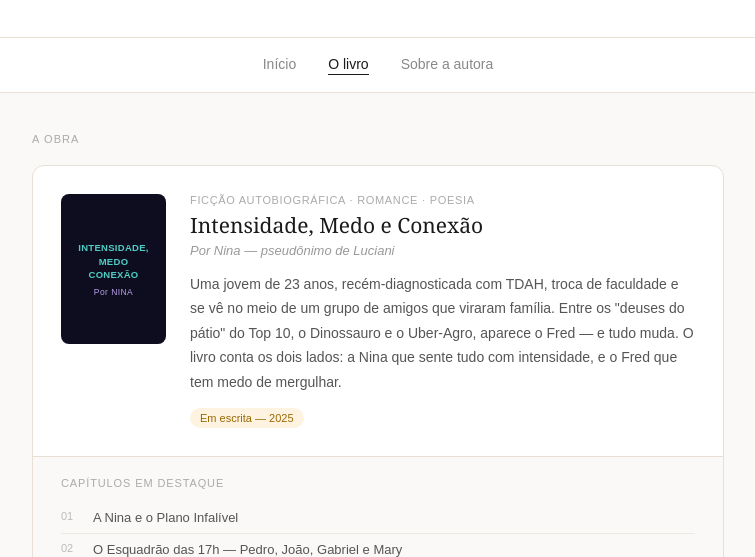
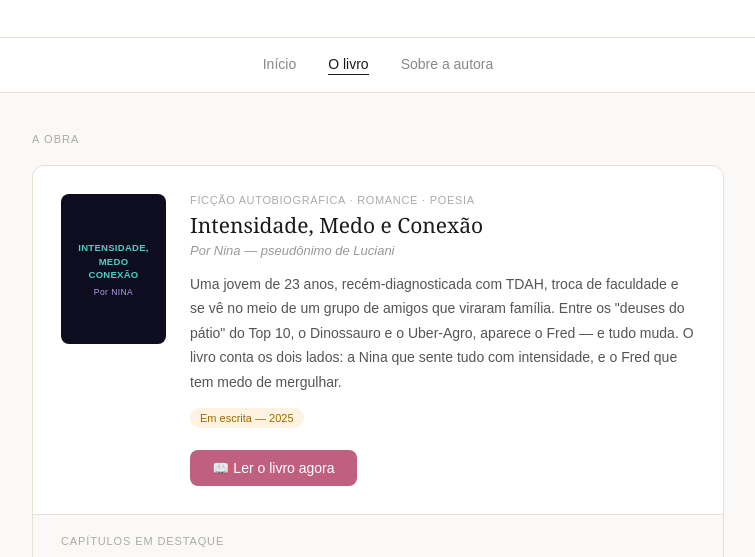
Before and after one commit to jardelgomes0510-star/jardelgomes0510-star.github.io, a plain HTML site: page index.html in a window 1280 px wide. Both pictures are taken after a click on the link "O livro". Shown: the part 165-722 px from the top of the page, without its empty margins (262-1017 px from the left). Drawn offline with Linux system fonts and the light colour scheme.

Commit message:
Update index.html
adiciona botao de leitura

```diff
--- a/index.html
+++ b/index.html
@@ -136,6 +136,8 @@
           <p class="book-author">Por Nina — pseudônimo de Luciani</p>
           <p class="book-desc-lg">Uma jovem de 23 anos, recém-diagnosticada com TDAH, troca de faculdade e se vê no meio de um grupo de amigos que viraram família. Entre os "deuses do pátio" do Top 10, o Dinossauro e o Uber-Agro, aparece o Fred — e tudo muda. O livro conta os dois lados: a Nina que sente tudo com intensidade, e o Fred que tem medo de mergulhar.</p>
           <span class="badge draft">Em escrita — 2025</span>
+          <br><br>
+          <a href="https://drive.google.com/file/d/1nPDgxdqTGN6H4SqaGbaDx_FJZjzng26a/view?usp=sharing" target="_blank" style="display:inline-flex;align-items:center;gap:8px;font-family:Arial,sans-serif;font-size:14px;padding:10px 22px;background:#c06080;color:#fff;border-radius:8px;text-decoration:none;font-weight:500;">📖 Ler o livro agora</a>
         </div>
       </div>
       <div class="book-extras">
```
